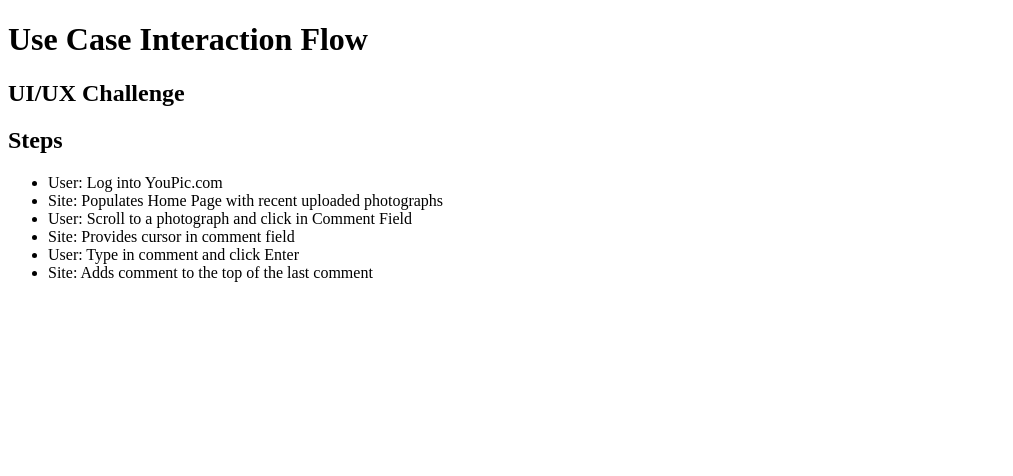
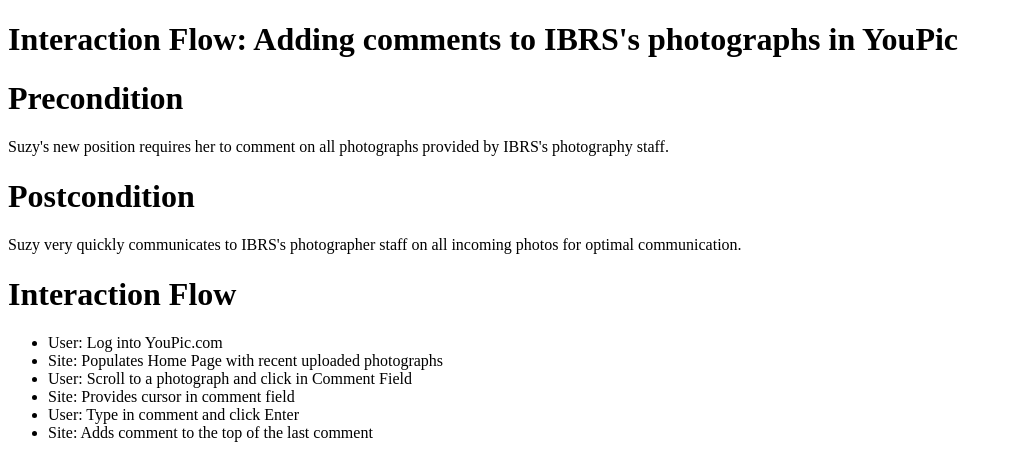
Before and after one commit to AFYAWellth/UI-UX, a plain HTML site: page interaction-flow.html in a window 1280 px wide. Shown: the whole page, without its empty margins (0-1013 px from the left). Drawn offline with Linux system fonts and the light colour scheme.

Commit message:
added persona details

```diff
--- a/interaction-flow.html
+++ b/interaction-flow.html
@@ -5,19 +5,23 @@
     <meta name="viewport"
           content="width=device-width, user-scalable=no, initial-scale=1.0, maximum-scale=1.0, minimum-scale=1.0">
     <meta http-equiv="X-UA-Compatible" content="ie=edge">
-    <title>Use Case Interaction Flow to add a comment on a photo in YouPic</title>
+    <title>Interaction Flow: Adding comments to IBRS's photographs in YouPic</title>
 </head>
 <body>
-<h1> Use Case Interaction Flow</h1>
-<h2>UI/UX Challenge</h2>
-
-<!--<ul class="center-list">-->
-<!--    <li class="html-list">Page Structure</li>-->
-<!--    <li class="html-list">Element Attributes</li>-->
-<!--    <li class="html-list">Tag Types</li>-->
-<!--    <li class="html-list">Linking in other resources</li>-->
-<!--</ul>-->
-<h2>Steps</h2>
+<h1>
+    Interaction Flow: Adding comments to IBRS's photographs in YouPic
+</h1>
+<h1> Precondition
+</h1>
+<p>
+    Suzy's new position requires her to comment on all photographs provided by IBRS's photography staff.
+</p>
+<h1> Postcondition
+    </h1>
+<p>
+    Suzy very quickly communicates to IBRS's photographer staff on all incoming photos for optimal communication.
+</p>
+<h1>Interaction Flow</h1>
 <ul>
 <li>User: Log into YouPic.com</li>
 <li>Site: Populates Home Page with recent uploaded photographs</li>
```
Also changed, not shown: user-story.html (+2 -2 lines).
